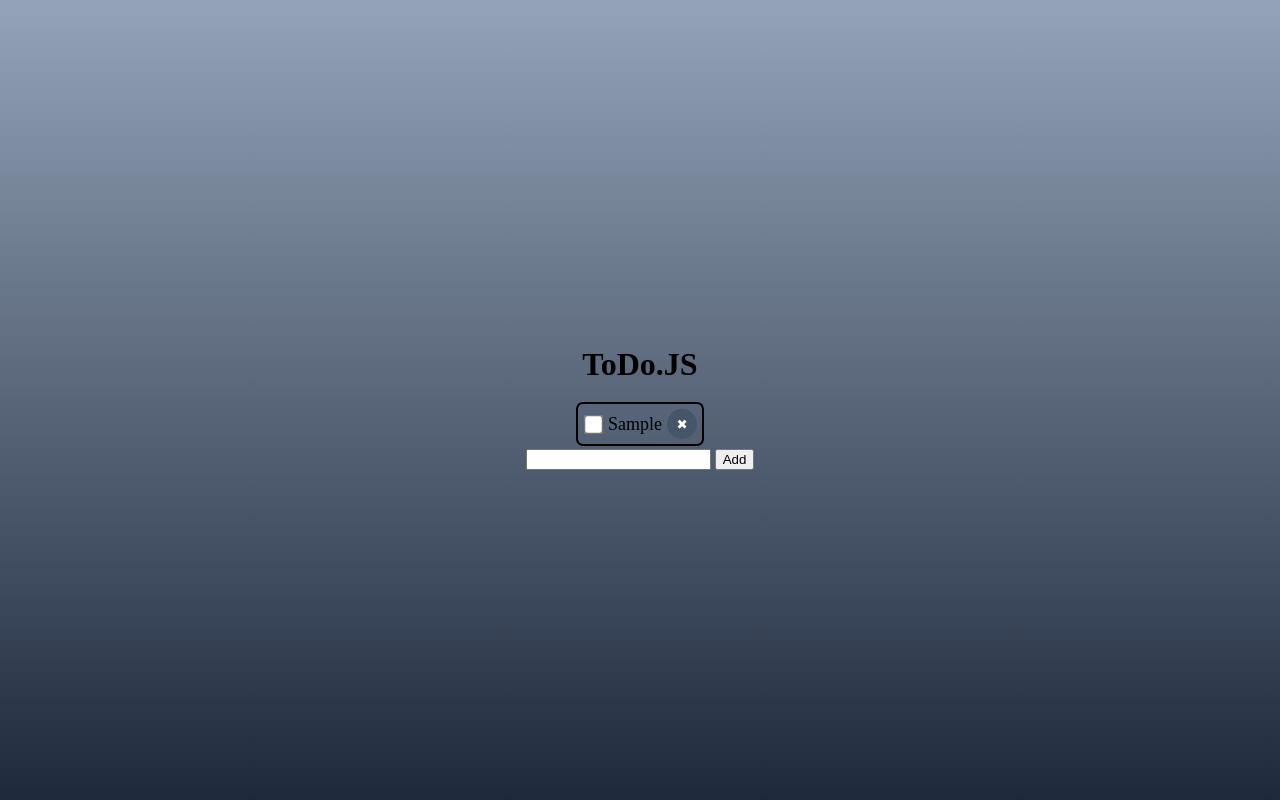
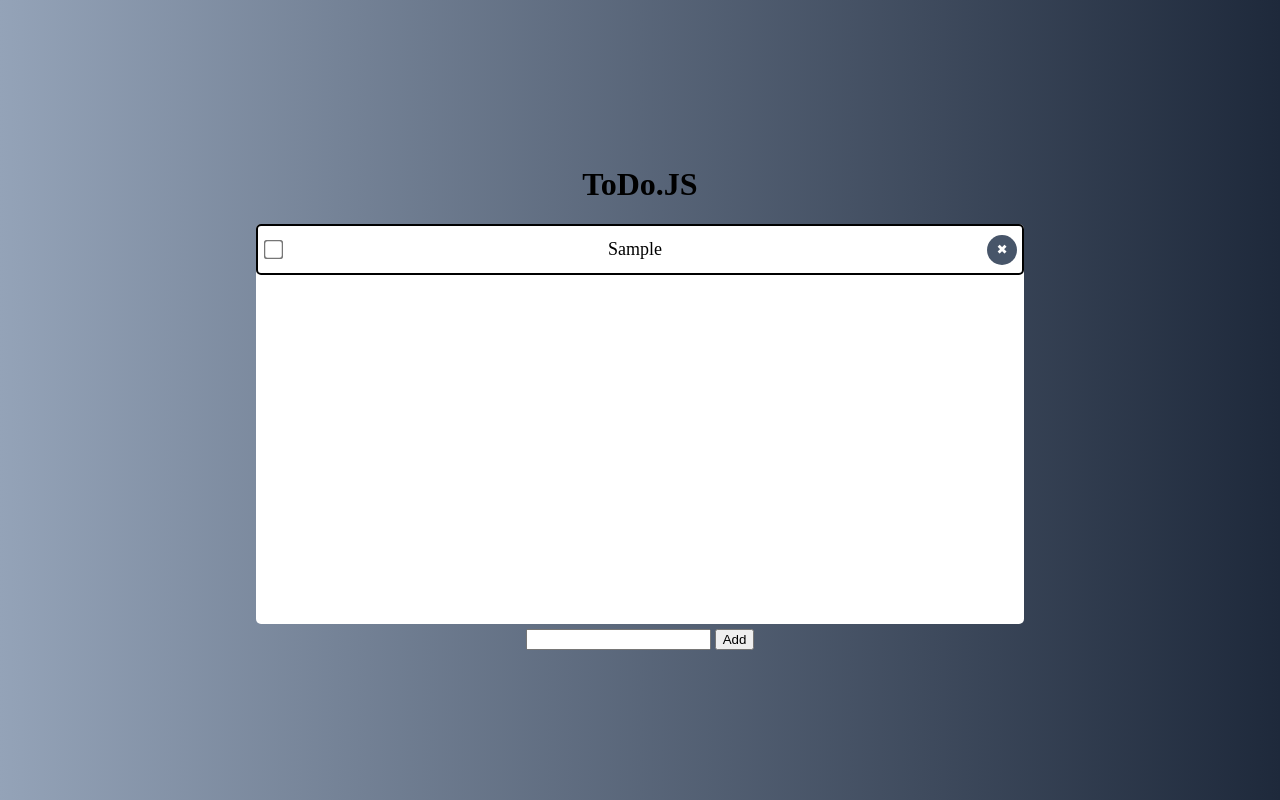
Before and after one commit to erikson84/ToDo.JS, a plain HTML site: page index.html in a window 1280 px wide. Both pictures are taken after typing "Sample" into the empty fields and a click on the button "Add". Drawn offline with Linux system fonts and the light colour scheme.

Commit message:
Style basic todo element with border and flex

```diff
--- a/style.css
+++ b/style.css
@@ -2,7 +2,7 @@ html,
 body {
     margin: 0;
     border: 0;
-    background-image: linear-gradient(#94a3b8, #1e293b);
+    background-image: linear-gradient(0.25turn, #94a3b8, #1e293b);
     height: 100vh;
 }
 
@@ -22,7 +22,12 @@ main {
 div#list {
     display: flex;
     flex-direction: column;
-    align-items: center;
+    align-items: stretch;
+    justify-content: flex-start;
+    background-color: white;
+    border-radius: 5px;
+    width: 60vw;
+    min-height: 50vh;
 }
 
 .itemList:first-child {
@@ -34,7 +39,7 @@ div#list {
 }
 
 .itemList:nth-child(n + 2) {
-    margin-top: 5px;
+    border-top: 0;
 }
 
 .itemList:only-child {
@@ -42,14 +47,15 @@ div#list {
 }
 
 .itemList {
+    flex: 1;
     display: flex;
     justify-content: space-between;
     align-items: center;
-    width: 100%;
-    margin: 0px;
+    margin: 0;
     font-size: large;
-    outline: 2px solid black;
+    border: 2px solid black;
     padding: 5px;
+    max-height: 37px;
 }
 
 .itemList > span {
```
